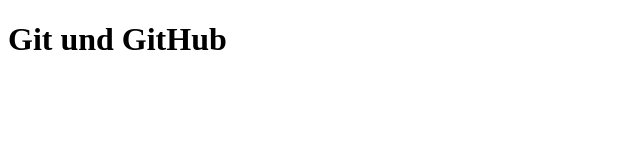
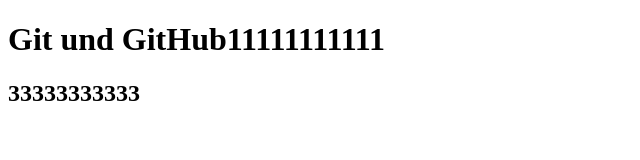
Before and after one commit to Ongalbekov/Test1, a plain HTML site: page index.html in a window 1280 px wide. Shown: the whole page, without its empty margins (0-640 px from the left). Drawn offline with Linux system fonts and the light colour scheme.

Commit message:
Änderung2

```diff
--- a/index.html
+++ b/index.html
@@ -7,6 +7,7 @@
     <title>Document</title>
   </head>
   <body>
-    <h1>Git und GitHub</h1>
+    <h1>Git und GitHub11111111111</h1>
+    <h2>33333333333</h2>
   </body>
 </html>
```
